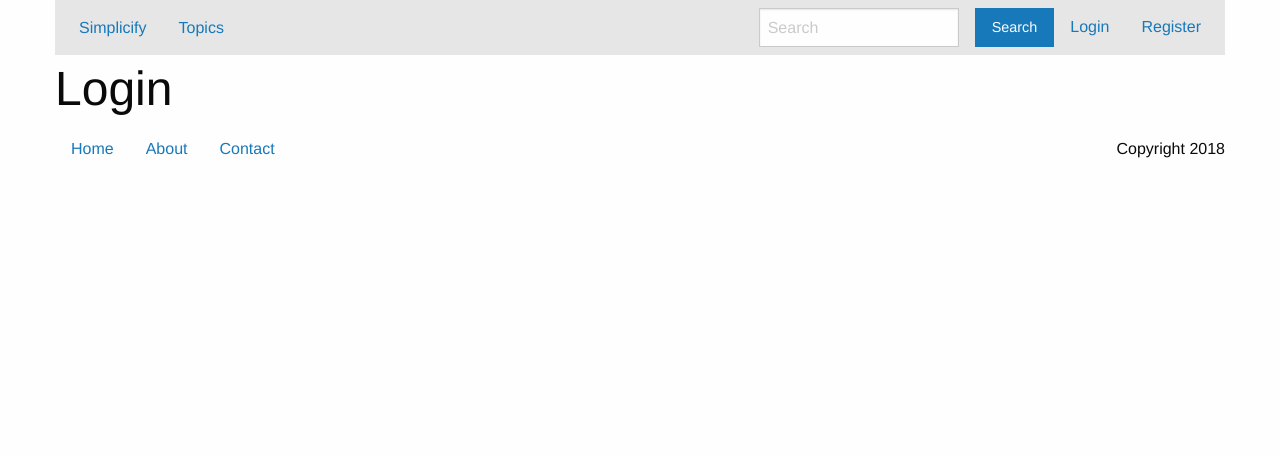
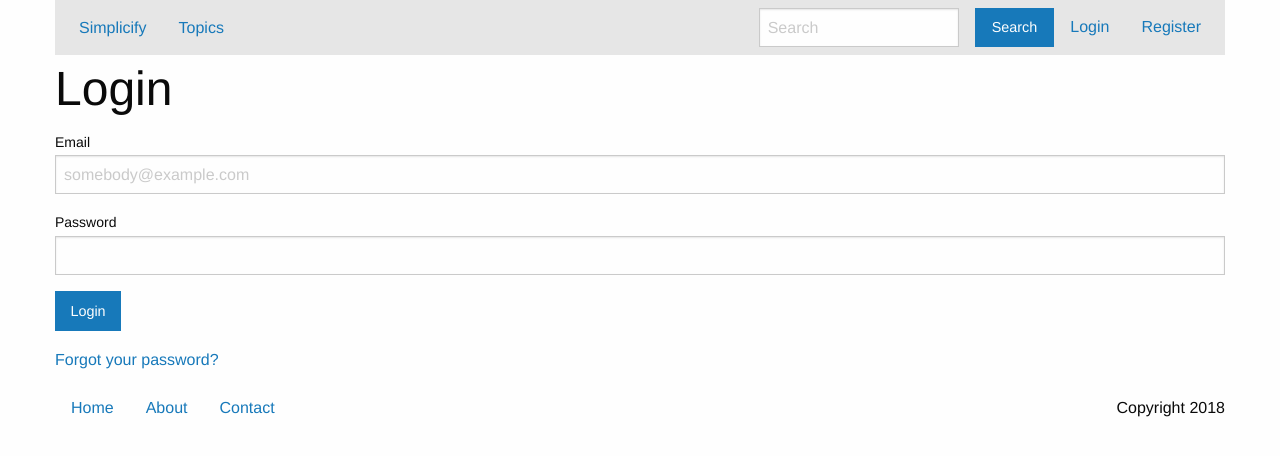
Before and after one commit to CarlJohnston/domauthority_client, a React (Create React App) app in the folder frontend/: page /login in a window 1280 px wide. Shown: the top 456 px of the page. Built offline with nearby package versions, Linux system fonts and the light colour scheme.

Commit message:
Basic login form without proper functionality

```diff
--- a/frontend/src/components/Layout/Layout.js
+++ b/frontend/src/components/Layout/Layout.js
@@ -3,6 +3,7 @@ import { Route, Link } from 'react-router-dom';
 
 import Login from '../Login/Login';
 import Register from '../Register/Register';
+import Forgot from '../Forgot/Forgot';
 import Home from '../Home/Home';
 
 class Layout extends Component {
@@ -33,6 +34,7 @@ class Layout extends Component {
           <Route exact path='/' component={Home} />
           <Route path='/login' component={Login} />
           <Route path='/register' component={Register} />
+          <Route path='/password/forgot' component={Forgot} />
         </div>
 
         <div className="grid-container">
--- a/frontend/src/components/Login/Login.js
+++ b/frontend/src/components/Login/Login.js
@@ -6,6 +6,14 @@ class Login extends Component {
     return (
       <div>
         <h1>Login</h1>
+        <form action="/authenticate/sign_in" method="POST">
+          <label for="email">Email</label>
+          <input id="email" type="email" placeholder="somebody@example.com" />
+          <label for="password">Password</label>
+          <input id="password" type="password" />
+          <input type="submit" className="button" value="Login" />
+          <p><Link to='/password/forgot'>Forgot your password?</Link></p>
+        </form>
       </div>
     );
   }
```
